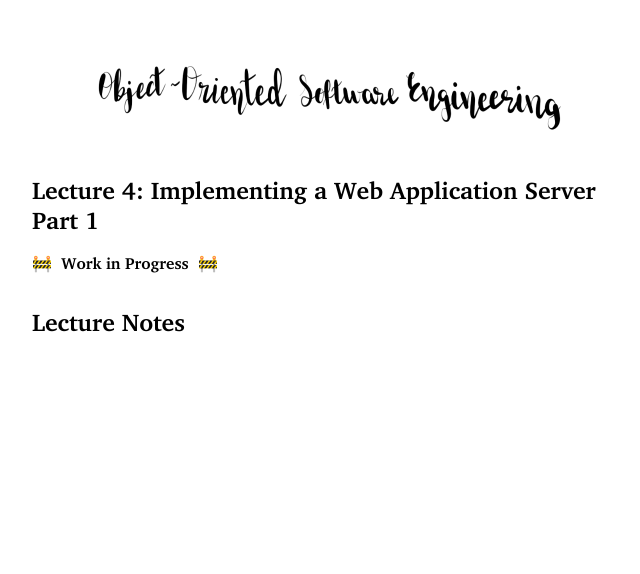
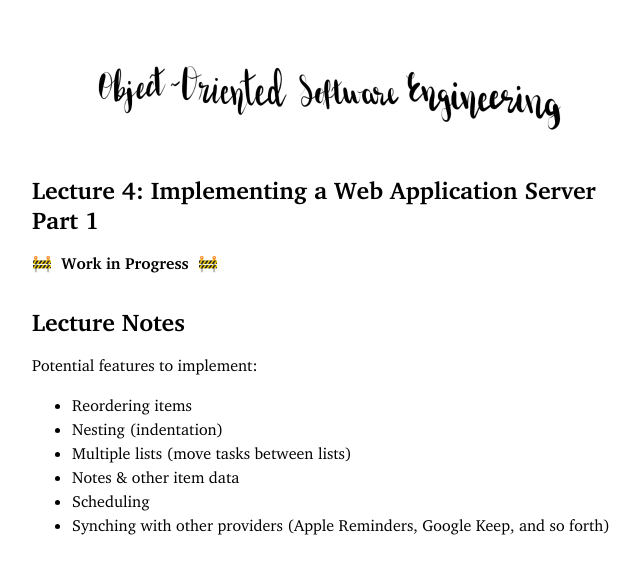
Before and after one commit to skemper/www.jhu-oose.com, a Jekyll site: the page built from lecture-4/index.md, in a window 1280 px wide. Shown: the top 574 px of the page, without its empty margins (308-948 px from the left). Built offline with Jekyll 4.4.1, drawn with Linux system fonts in a browser that asks for light colours; our own code applies the rules of GitHub Pages for plain Markdown files.

Commit message:
Add notes

```diff
--- a/lecture-4/index.md
+++ b/lecture-4/index.md
@@ -3,3 +3,12 @@
 **🚧  Work in Progress  🚧**
 
 # Lecture Notes
+
+Potential features to implement:
+
+- Reordering items
+- Nesting (indentation)
+- Multiple lists (move tasks between lists)
+- Notes & other item data
+- Scheduling
+- Synching with other providers (Apple Reminders, Google Keep, and so forth)
```
